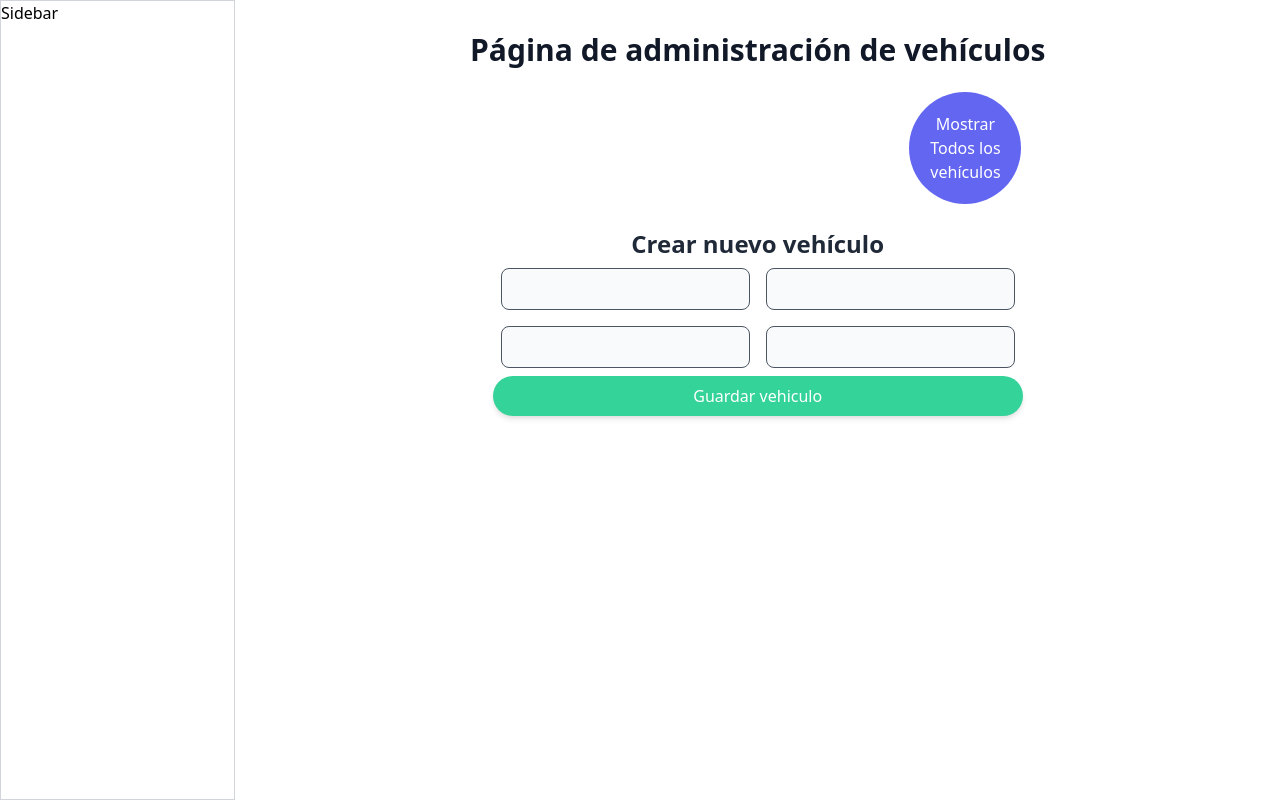
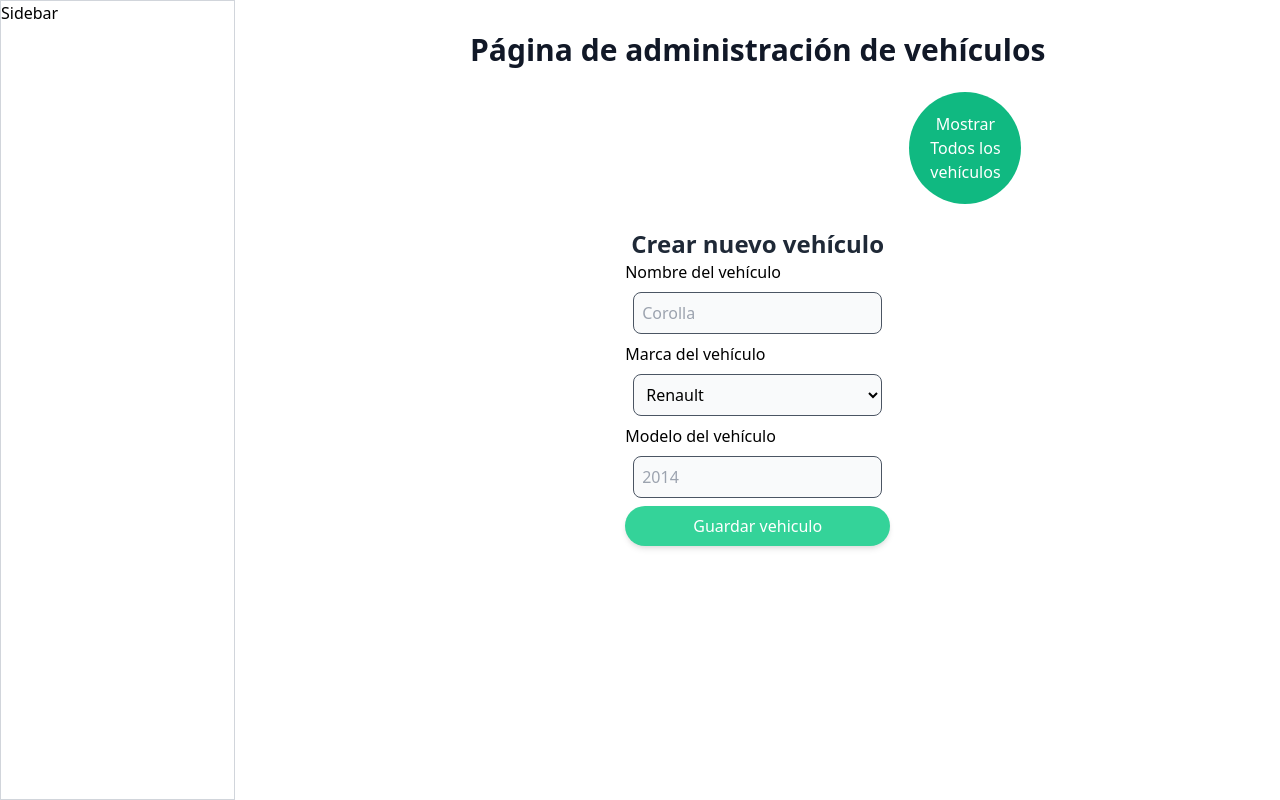
Before and after one commit to Mision-TIC-Ciclo-3/concesionario-multimarca, a React (Create React App) app: page /admin/vehiculos in a window 1280 px wide. Both pictures are taken after a click on the button "Crear Nuevo Vehículo". Built offline with nearby package versions, Linux system fonts and the light colour scheme.

Commit message:
agregar funcionalidad para que el formulario envíe datos a la lista de vehículos

```diff
--- a/package.json
+++ b/package.json
@@ -11,6 +11,7 @@
     "react-dom": "^17.0.2",
     "react-router-dom": "^5.3.0",
     "react-scripts": "4.0.3",
+    "react-toastify": "^8.0.3",
     "web-vitals": "^1.0.1"
   },
   "scripts": {
--- a/src/pages/admin/Vehiculos.jsx
+++ b/src/pages/admin/Vehiculos.jsx
@@ -1,5 +1,7 @@
+import { list } from 'purgecss/node_modules/postcss';
 import React, { useEffect, useState } from 'react';
-
+import { ToastContainer, toast } from 'react-toastify';
+import 'react-toastify/dist/ReactToastify.css';
 // realizar un formulario que le pida al usuario su edad y muestre un mensaje
 // que diga si el usuario es mayor de edad o no
 
@@ -34,17 +36,13 @@ const vehiculosBackend = [
     marca: 'Onix',
     modelo: 2020,
   },
-  {
-    nombre: 'Chevrolet',
-    marca: 'Onix',
-    modelo: 2020,
-  },
 ];
 
 const Vehiculos = () => {
   const [mostrarTabla, setMostrarTabla] = useState(true);
   const [vehiculos, setVehiculos] = useState([]);
   const [textoBoton, setTextoBoton] = useState('Crear Nuevo Vehículo');
+  const [colorBoton, setColorBoton] = useState('indigo');
 
   useEffect(() => {
     //obtener lista de vehículos desde el backend
@@ -54,8 +52,10 @@ const Vehiculos = () => {
   useEffect(() => {
     if (mostrarTabla) {
       setTextoBoton('Crear Nuevo Vehículo');
+      setColorBoton('indigo');
     } else {
       setTextoBoton('Mostrar Todos los vehículos');
+      setColorBoton('green');
     }
   }, [mostrarTabla]);
   return (
@@ -68,7 +68,7 @@ const Vehiculos = () => {
           onClick={() => {
             setMostrarTabla(!mostrarTabla);
           }}
-          className='text-white bg-indigo-500 p-5 rounded-full m-6 w-28 self-end'
+          className={`text-white bg-${colorBoton}-500 p-5 rounded-full m-6 w-28 self-end`}
         >
           {textoBoton}
         </button>
@@ -76,8 +76,13 @@ const Vehiculos = () => {
       {mostrarTabla ? (
         <TablaVehiculos listaVehiculos={vehiculos} />
       ) : (
-        <FormularioCreacionVehiculos />
+        <FormularioCreacionVehiculos
+          funcionParaMostrarLaTabla={setMostrarTabla}
+          listaVehiculos={vehiculos}
+          funcionParaAgrgearUnVehiculo={setVehiculos}
+        />
       )}
+      <ToastContainer position='bottom-center' autoClose={5000} />
     </div>
   );
 };
@@ -113,16 +118,82 @@ const TablaVehiculos = ({ listaVehiculos }) => {
   );
 };
 
-const FormularioCreacionVehiculos = () => {
+const FormularioCreacionVehiculos = ({
+  funcionParaMostrarLaTabla,
+  listaVehiculos,
+  funcionParaAgrgearUnVehiculo,
+}) => {
+  const [nombre, setNombre] = useState();
+  const [marca, setMarca] = useState();
+  const [modelo, setModelo] = useState();
+
+  const enviarAlBackend = () => {
+    console.log('nombre', nombre, 'marca', marca, 'modelo', modelo);
+    toast.success('Vehículo creado con éxito');
+    funcionParaMostrarLaTabla(true);
+    funcionParaAgrgearUnVehiculo([
+      ...listaVehiculos,
+      { nombre: nombre, marca: marca, modelo: modelo },
+    ]);
+  };
+
   return (
     <div className='flex flex-col items-center justify-center'>
       <h2 className='text-2xl font-extrabold text-gray-800'>Crear nuevo vehículo</h2>
-      <form className='grid grid-cols-2'>
-        <input className='bg-gray-50 border border-gray-600 p-2 rounded-lg m-2' type='text' />
-        <input className='bg-gray-50 border border-gray-600 p-2 rounded-lg m-2' type='text' />
-        <input className='bg-gray-50 border border-gray-600 p-2 rounded-lg m-2' type='text' />
-        <input className='bg-gray-50 border border-gray-600 p-2 rounded-lg m-2' type='text' />
-        <button className='col-span-2 bg-green-400 p-2 rounded-full shadow-md hover:bg-green-600 text-white'>
+      <form className='flex flex-col'>
+        <label className='flex flex-col' htmlFor='nombre'>
+          Nombre del vehículo
+          <input
+            name='nombre'
+            className='bg-gray-50 border border-gray-600 p-2 rounded-lg m-2'
+            type='text'
+            placeholder='Corolla'
+            value={nombre}
+            onChange={(e) => {
+              setNombre(e.target.value);
+            }}
+          />
+        </label>
+        <label className='flex flex-col' htmlFor='marca'>
+          Marca del vehículo
+          <select
+            value={marca}
+            onChange={(e) => {
+              setMarca(e.target.value);
+            }}
+            className='bg-gray-50 border border-gray-600 p-2 rounded-lg m-2'
+            name='marca'
+          >
+            <option disabled>Seleccione una opción</option>
+            <option>Renault</option>
+            <option>Toyota</option>
+            <option>Ford</option>
+            <option>Mazda</option>
+            <option>Chevrolet</option>
+          </select>
+        </label>
+        <label className='flex flex-col' htmlFor='modelo'>
+          Modelo del vehículo
+          <input
+            name='modelo'
+            className='bg-gray-50 border border-gray-600 p-2 rounded-lg m-2'
+            type='number'
+            min={1992}
+            max={2022}
+            placeholder='2014'
+            value={modelo}
+            onChange={(e) => {
+              setModelo(e.target.value);
+            }}
+          />
+        </label>
+        <button
+          type='button'
+          className='col-span-2 bg-green-400 p-2 rounded-full shadow-md hover:bg-green-600 text-white'
+          onClick={() => {
+            enviarAlBackend();
+          }}
+        >
           Guardar vehiculo
         </button>
       </form>
```
Also changed, not shown: 1 other file (tests, documents, lock files or other folders).
